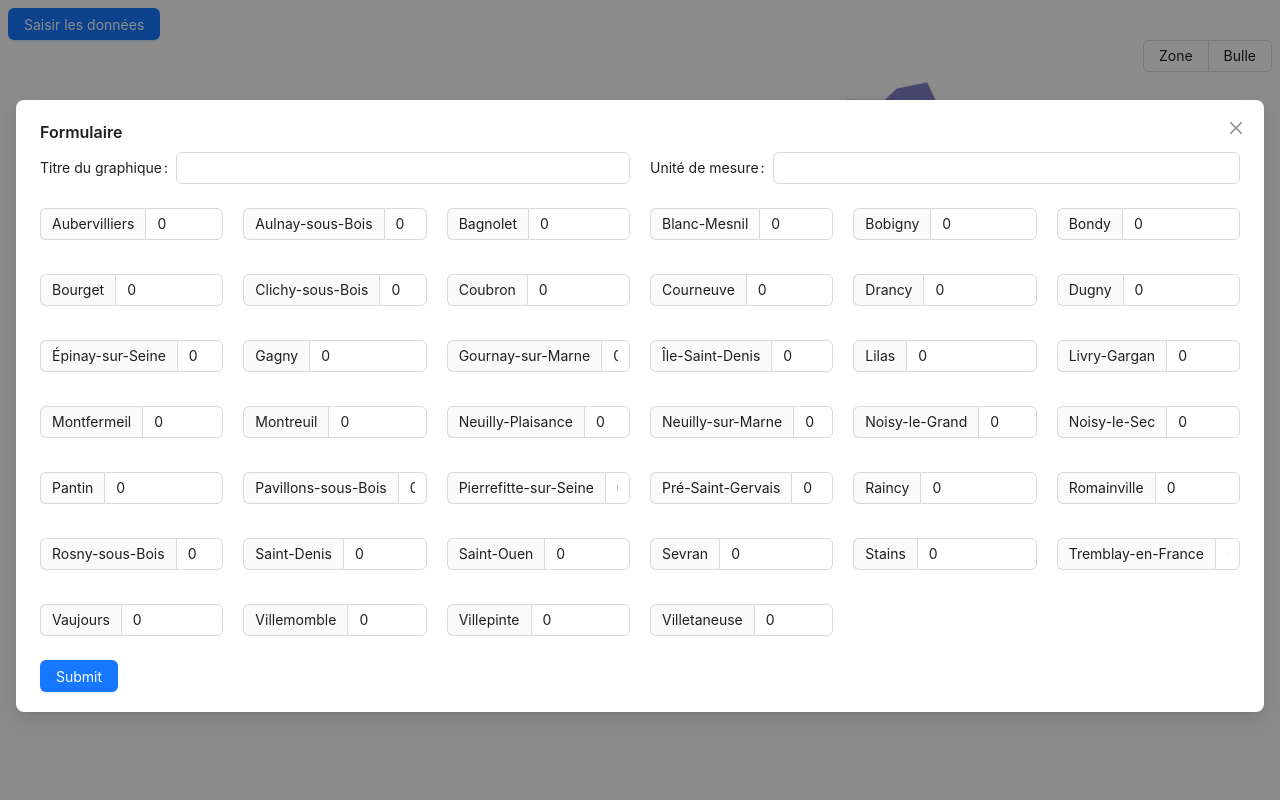
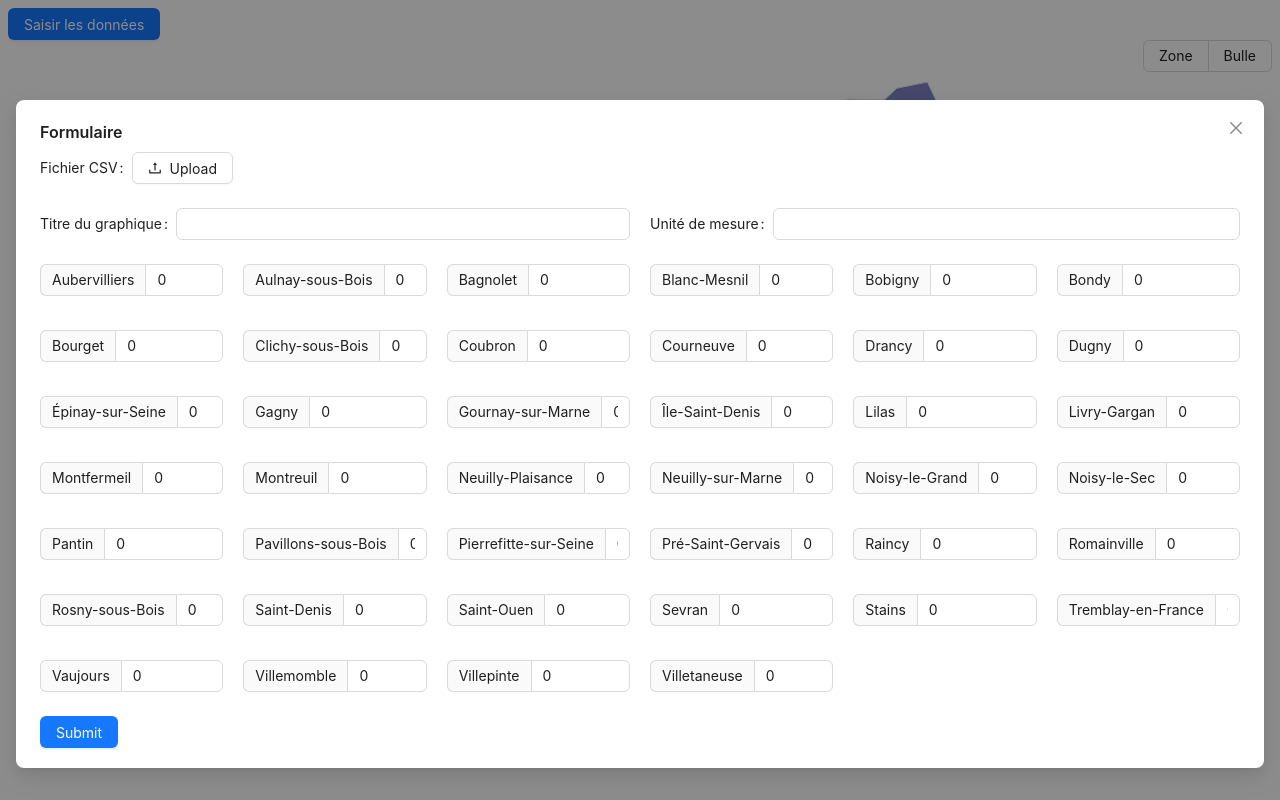
Before and after one commit to mcholl85/Highcharts-Map, a React (Vite) app: page / in a window 1280 px wide. Both pictures are taken after a click on the button "Saisir les données". Built offline with nearby package versions, Linux system fonts and the light colour scheme.

Commit message:
feat: add csv upload

```diff
--- a/package.json
+++ b/package.json
@@ -13,12 +13,14 @@
     "antd": "^5.8.6",
     "highcharts": "^11.1.0",
     "highcharts-react-official": "^3.2.1",
+    "papaparse": "^5.4.1",
     "proj4": "^2.9.0",
     "react": "^18.2.0",
     "react-dom": "^18.2.0",
     "react-hook-form": "^7.46.1"
   },
   "devDependencies": {
+    "@types/papaparse": "^5.3.14",
     "@types/proj4": "^2.5.2",
     "@types/react": "^18.2.15",
     "@types/react-dom": "^18.2.7",
--- a/src/App.tsx
+++ b/src/App.tsx
@@ -7,13 +7,12 @@ import { Radio, Row } from "antd";
 import { BubbleMapChart } from "./features/charts/components/BubbleMapChart";
 
 function App() {
-  const { data, formValues, label, title, submitDataCharts } =
-    useDataCharts(geomap);
+  const { data, label, title, submitDataCharts } = useDataCharts(geomap);
   const [isBubbleMap, setIsBubbleMap] = useState(false);
 
   return (
     <>
-      <MapForm onSubmit={submitDataCharts} formValues={formValues} />
+      <MapForm onSubmit={submitDataCharts} data={data} />
       <br />
       <Row justify={"end"}>
         <Radio.Group>
--- a/src/features/charts/components/MapForm.tsx
+++ b/src/features/charts/components/MapForm.tsx
@@ -1,14 +1,36 @@
-import { Button, Col, Form, Input, InputNumber, Modal, Row } from "antd";
+import {
+  Button,
+  Col,
+  Form,
+  Input,
+  InputNumber,
+  Modal,
+  Row,
+  Upload,
+} from "antd";
+import { UploadOutlined } from "@ant-design/icons";
 import { FormValues } from "../types/fomValues";
 import { useState } from "react";
+import Papa from "papaparse";
+import { ChartData } from "../types/chartData";
+import { createFormValuesFromData } from "../utils/createFormValuesFromData";
+import { getCityByCode } from "../utils/createDataFromMap";
+import { RcFile } from "antd/es/upload";
 
 type MapFormProps = {
-  onSubmit: (data: FormValues) => void;
-  formValues: FormValues;
+  onSubmit: (formValues: FormValues) => void;
+  data: ChartData;
 };
 
-export const MapForm = ({ onSubmit, formValues }: MapFormProps) => {
+interface CsvData {
+  [key: string]: string;
+}
+
+export const MapForm = ({ onSubmit, data }: MapFormProps) => {
   const [form] = Form.useForm();
+
+  const formValues = createFormValuesFromData(data);
+
   const onFinish = (values: FormValues) => {
     onSubmit(values);
     setIsModalOpen(false);
@@ -20,6 +42,35 @@ export const MapForm = ({ onSubmit, formValues }: MapFormProps) => {
   };
 
   const onCancel = () => setIsModalOpen(false);
+
+  const handleFileChange = (file: RcFile) => {
+    parseCsv(file);
+    return false;
+  };
+
+  const parseCsv = (file: File) => {
+    Papa.parse(file, {
+      complete: (result: Papa.ParseResult<CsvData>) => {
+        console.log("Parsed Data:", result.data);
+        form.setFieldsValue(transformCsvToFormValues(result.data));
+      },
+      header: true,
+      skipEmptyLines: true,
+    });
+  };
+
+  const transformCsvToFormValues = (csvData: CsvData[]) => {
+    const transformedData: FormValues = {};
+    csvData.forEach((row) => {
+      Object.keys(row).forEach(() => {
+        transformedData[getCityByCode(row["code"], data)] = parseInt(
+          row["value"]
+        );
+      });
+    });
+
+    return transformedData;
+  };
 
   return (
     <>
@@ -40,6 +91,17 @@ export const MapForm = ({ onSubmit, formValues }: MapFormProps) => {
           name="mapForm"
           onFinish={onFinish}
         >
+          <Form.Item label="Fichier CSV">
+            <Upload
+              beforeUpload={handleFileChange}
+              accept=".csv"
+              maxCount={1}
+              showUploadList={false}
+            >
+              <Button icon={<UploadOutlined />}>Upload</Button>
+            </Upload>
+          </Form.Item>
+
           <Row gutter={20}>
             <Col span={12}>
               <Form.Item name={"title"} label={"Titre du graphique"}>
@@ -65,6 +127,7 @@ export const MapForm = ({ onSubmit, formValues }: MapFormProps) => {
               </Col>
             ))}
           </Row>
+
           <Button type="primary" htmlType="submit">
             Submit
           </Button>
--- a/src/features/charts/hooks/useDataCharts.ts
+++ b/src/features/charts/hooks/useDataCharts.ts
@@ -1,26 +1,29 @@
 import { useState } from "react";
 import { GeoJson } from "../types/geoJson";
-import { createDataFromMap } from "../utils/createDataFromMap";
+import { createDataFromMap, getCodeByCity } from "../utils/createDataFromMap";
 import { FormValues } from "../types/fomValues";
 import { ChartData } from "../types/chartData";
-import { createFormValuesFromData } from "../utils/createFormValuesFromData";
 
 export const useDataCharts = (geoMap: GeoJson) => {
   const initialData: ChartData = createDataFromMap(geoMap);
   const [title, setTitle] = useState("");
   const [label, setLabel] = useState("");
   const [data, setData] = useState(initialData);
+
   const submitDataCharts = (formValues: FormValues) => {
     const { title, label, ...formData } = formValues;
     const newData: ChartData = [...Object.entries(formData)].map(
-      ([key, value]) => ({ z: value, value: value, nom: key })
+      ([key, value]) => ({
+        code: getCodeByCity(key, initialData),
+        value: value,
+        nom: key,
+      })
     );
 
     setTitle(title as string);
     setLabel(label as string);
     setData(newData);
   };
-  const formValues = createFormValuesFromData(data);
 
-  return { data, formValues, submitDataCharts, label, title };
+  return { data, submitDataCharts, label, title };
 };
--- a/src/features/charts/types/chartData.ts
+++ b/src/features/charts/types/chartData.ts
@@ -1 +1 @@
-export type ChartData = { z: number; value: number; nom: string }[];
+export type ChartData = { code: string; value: number; nom: string }[];
--- a/src/features/charts/utils/createDataFromMap.ts
+++ b/src/features/charts/utils/createDataFromMap.ts
@@ -4,4 +4,20 @@ import { GeoJson } from "../types/geoJson";
 export const createDataFromMap = (geoMap: GeoJson): ChartData =>
   geoMap.features
     .sort((a, b) => a.properties.code.localeCompare(b.properties.code))
-    .map(({ properties }) => ({ z: 0, value: 0, nom: properties.nom }));
+    .map(({ properties }) => ({
+      code: properties.code,
+      value: 0,
+      nom: properties.nom,
+    }));
+
+export const getCodeByCity = (city: string, data: ChartData): string => {
+  const chart = data.find((chart) => chart.nom === city);
+
+  return chart ? chart.code : "";
+};
+
+export const getCityByCode = (code: string, data: ChartData): string => {
+  const chart = data.find((chart) => chart.code === code);
+
+  return chart ? chart.nom : "";
+};
```
Also changed, not shown: 1 other file (tests, documents, lock files or other folders).
